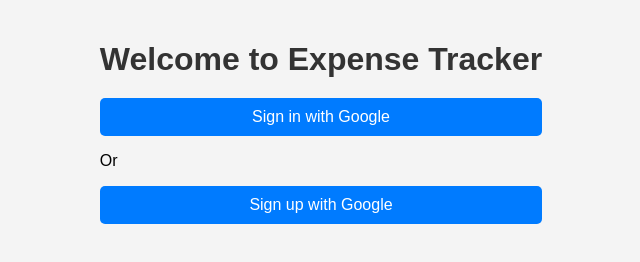
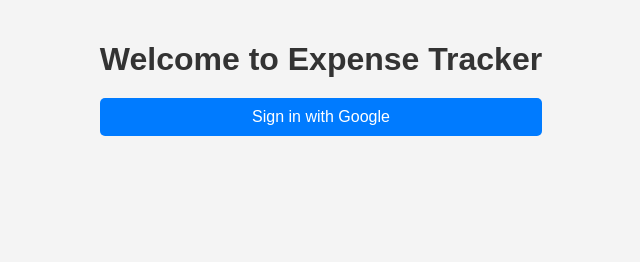
Before and after one commit to TanushShoor/Expense-Tracker-Project, a plain HTML site: page index.html in a window 1280 px wide. Shown: the whole page, without its empty margins (319-959 px from the left). Drawn offline with nearby package versions, Linux system fonts and the light colour scheme; no server answers.

Commit message:
updated index.html

```diff
--- a/index.html
+++ b/index.html
@@ -26,8 +26,6 @@
     <div id="auth-container">
         <h1>Welcome to Expense Tracker</h1>
         <button onclick="signInWithGoogle()">Sign in with Google</button>
-        <p>Or</p>
-        <button onclick="signUpWithGoogle()">Sign up with Google</button>
     </div>
 
     <div id="app-container" style="display: none;"></div>
```
